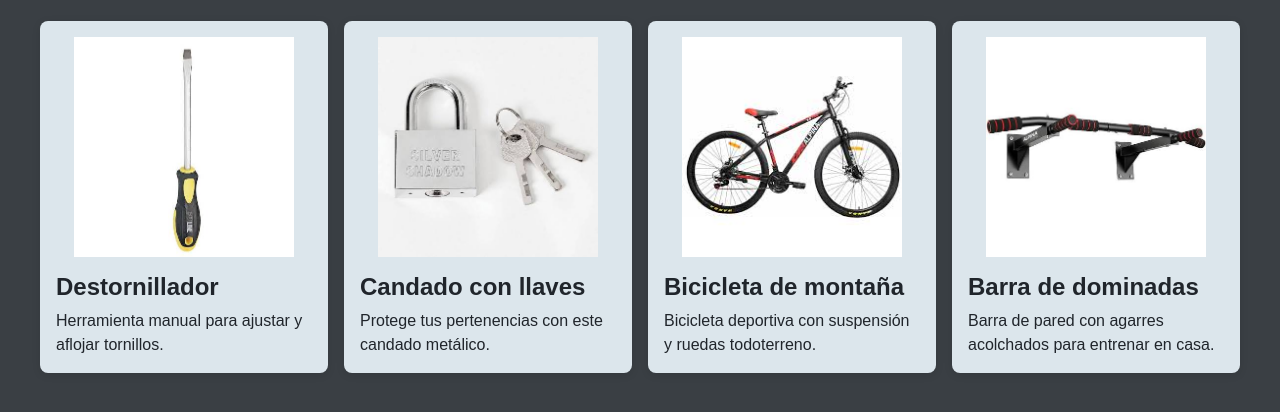
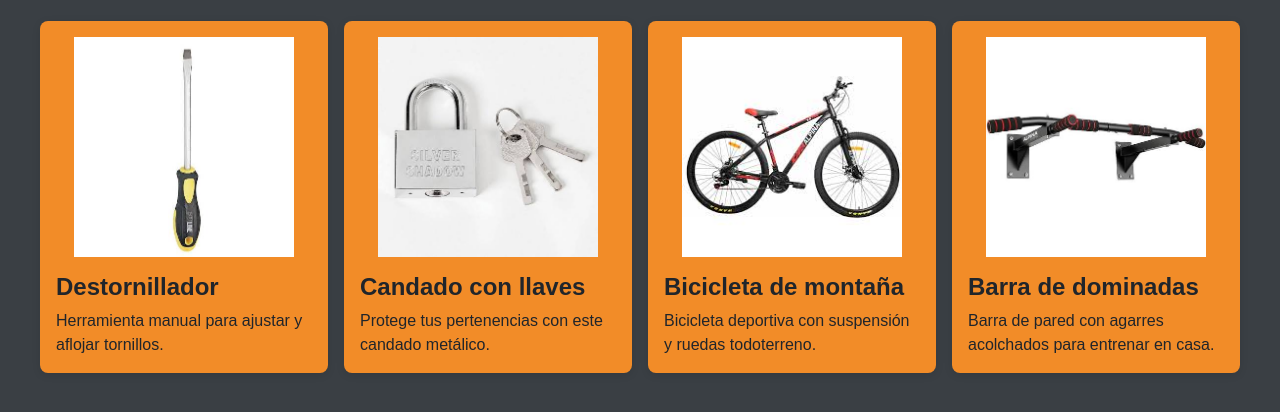
Before and after one commit to felimartinezboero/U5-Boxmodels, a plain HTML site: page index.html in a window 1280 px wide. Shown: the part 72-484 px from the top of the page. Drawn offline with Linux system fonts and the light colour scheme.

Commit message:
Last commit

```diff
--- a/style.css
+++ b/style.css
@@ -22,7 +22,7 @@ h1 {
 .item {
     display: flex;
     flex-direction: column;
-    background-color: #dce6ec;
+    background-color: #f28c28;
     color: #20252b;
     border-radius: 8px;
     padding: 16px;
```
